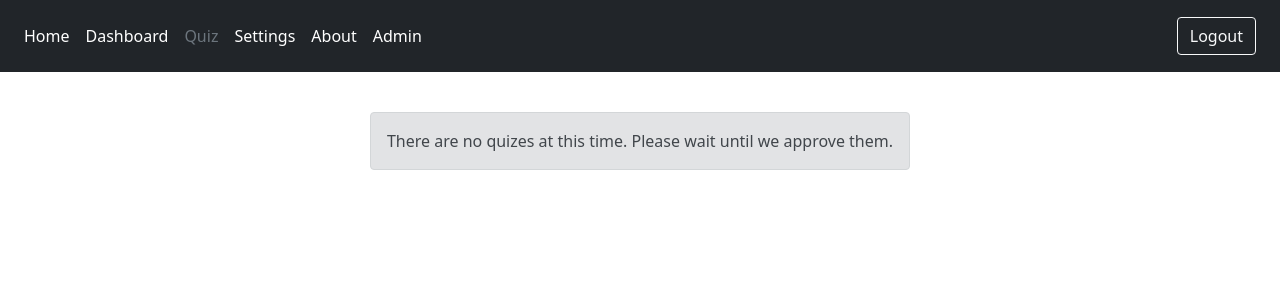
After one commit to mariodragun/MS4-Django-Mario-Dragun, a Django app: page /quiz in a window 1280 px wide. The commit adds this page. Shown: the top 300 px of the page. Run offline with Django 3.2, Linux system fonts and the light colour scheme; the visitor is signed in with stand-in values (Sample User, id 1); data that the repository does not hold is empty.

Commit message:
Quiz index list view with new template applied

```diff
--- a/core/urls.py
+++ b/core/urls.py
@@ -1,8 +1,9 @@
 from django.urls import path
-from .views import quiz, quiz_question, index
+from .views import quiz, quiz_question, index, quiz_list_index
 
 urlpatterns = [
     path("", index, name="index"),
+    path("quiz", quiz_list_index, name="quiz_list_index"),
     path("quiz/<int:id>/", quiz, name="quiz_start"),
     path("quiz/question/<int:id>/", quiz_question, name="quiz_question"),
 ]
--- a/core/views.py
+++ b/core/views.py
@@ -18,7 +18,27 @@ def index(request):
     return HttpResponse(template.render(context, request))
 
 
-@login_required(login_url="/accounts/login/")
+@login_required()
+def quiz_list_index(request):
+    """View for quiz index view - it should present a list of quizes."""
+
+    # get all quiz objects
+    quizes = Quiz.objects.all()
+
+    # load templates
+    quiz_index_template = loader.get_template("core/quiz/quiz_list.html")
+
+    # set basic context
+    context = {"quizes": quizes}
+
+    # if there are no quizes - return empty page with appropriate messages
+    if not quizes:
+        context["error_message"] = "There are no quizes at this time. Please wait until we approve them."
+
+    return HttpResponse(quiz_index_template.render(context, request))
+
+
+@login_required()
 def quiz(request, id):
     # load correct template
     template = loader.get_template("core/quiz.html")
@@ -143,6 +163,7 @@ def quiz(request, id):
     return HttpResponse(template.render(context, request))
 
 
+@login_required()
 def quiz_question(request, id):
     """View to store answer."""
 
--- a/files/static/common/css/quiz.css
+++ b/files/static/common/css/quiz.css
@@ -45,4 +45,20 @@
     font-size: 100px;
     line-height: 200px;
     margin-left:-15px;
-  }
+}
+
+.quiz-list-item {
+    padding: 40px 20px;
+    box-shadow: 0 3px 3px #DEDEDE;
+    margin: 0 auto;
+    max-width: 400px;
+    width: 50%;
+}
+
+.quiz-list-item .quiz-start-btn {
+    float: right;
+}
+
+.error-output {
+    margin-top: 40px;
+}
--- a/templates/common/site_header.html
+++ b/templates/common/site_header.html
@@ -4,7 +4,7 @@
         <ul class="nav col-12 col-lg-auto me-lg-auto mb-2 justify-content-center mb-md-0">
             <li><a href="{% url 'quiz:index' %}" class="nav-link px-2 text-white" id="nav-index">Home</a></li>
             <li><a href="#" class="nav-link px-2 text-white" id="nav-dashboard">Dashboard</a></li>
-            <li><a href="{% url 'quiz:quiz_start' 1 %}" class="nav-link px-2 text-white" id="nav-quiz">Quiz</a></li>
+            <li><a href="{% url 'quiz:quiz_list_index' %}" class="nav-link px-2 text-white" id="nav-quiz">Quiz</a></li>
             <li><a href="#" class="nav-link px-2 text-white" id="nav-settings">Settings</a></li>
             <li><a href="#" class="nav-link px-2 text-white">About</a></li>
             {% if user.is_authenticated and user.is_staff %}
--- /dev/null
+++ b/templates/core/quiz/quiz_list.html
@@ -0,0 +1,30 @@
+{% extends 'base.html'%}
+
+{% load static %}
+{% block extra_styles %}
+    <link rel="stylesheet" type="text/css" href="{% static 'common/css/quiz.css' %}">
+{% endblock %}
+
+{% block content %}
+    {% if quizes %}
+        <div class="d-flex justify-content-center" id="quiz-completed">
+            {% for quiz in quizes %}
+                <div class="card quiz-list-item">
+                    <div class="card-body">
+                        <h5 class="card-title">{{quiz.title}}</h5>
+                        <p class="card-text">{{quiz.description}}</p>
+                    </div>
+                    <div class="d-grid d-md-block button-wrapper" style="padding: 10px;">
+                        <a class="btn btn-primary quiz-start-btn" href="{% url 'quiz:quiz_start' quiz.id %}?option=start" role="button">Start Quiz</a>
+                    </div>
+                </div>
+            {% endfor %}
+        </div>
+    {% else %}
+        <div class="d-flex justify-content-center error-output">
+            <div class="alert alert-secondary" role="alert">
+                {{ error_message }}
+            </div>
+        </div>
+    {% endif %}
+{% endblock %}
```
